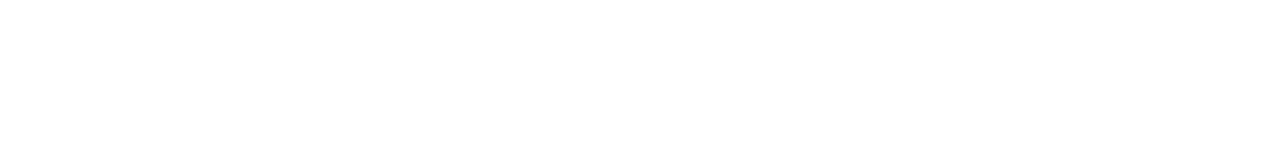
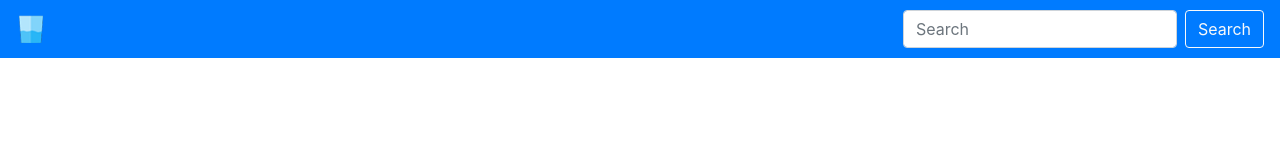
Before and after one commit to Eslicdm/siteWater, a plain HTML site: page index.html in a window 1280 px wide. Drawn offline with Linux system fonts and the light colour scheme.

Commit message:
Adding a navbar

```diff
--- a/index.html
+++ b/index.html
@@ -5,10 +5,27 @@
     <meta name="viewport" content="width=device-width, initial-scale=1, shrink-to-fit=no">
     <meta http-equiv="X-UA-Compatible" content="ie=edge">
     <link rel="stylesheet" href="css/bootstrap.min.css">
+    <link rel="stylesheet" href="css/style.css">
     <title>Water Bottle</title>
   </head>
   <body>
+    <nav class="navbar navbar-expand-lg navbar-light bg-primary">
+      <a class="navbar-brand" href="index.html"><img src="img/brand.png" alt="Brand" width="30px"></a>
+      <button class="navbar-toggler bg-white" type="button" data-toggle="collapse" data-target="#navbarToggler" aria-controls="navbarNav" aria-expanded="false" aria-label="Toggle navigation">
+        <span class="navbar-toggler-icon"></span>
+      </button>
 
+      <div class="collapse navbar-collapse" id="navbarToggler">
+        <ul class="navbar-nav ml-auto">
+          <li class="nav-item active">
+            <form class="form-inline my-2 my-lg-0">
+              <input class="form-control mr-sm-2" type="search" placeholder="Search" aria-label="Search">
+              <button class="btn btn-outline-light my-2 my-sm-0" type="submit">Search</button>
+            </form>
+          </li>
+        </ul>
+      </div>
+    </nav>
 
     <script src="js/jquery-3.5.1.min.js"></script>
     <script src="js/bootstrap.min.js"></script>
```
Also changed, not shown: css/style.css (added), img/brand.png (added), img/cart.png (added), 1 other file.
